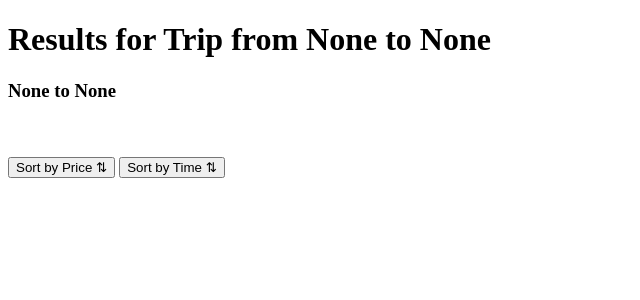
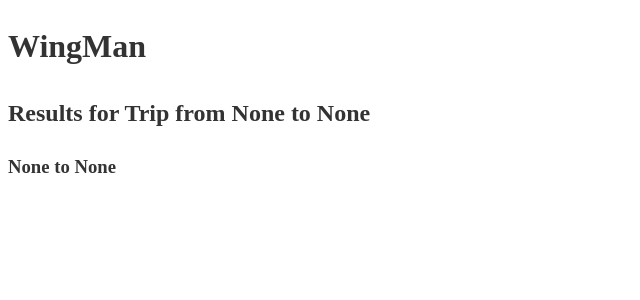
Before and after one commit to aross2010/cmpe131_flask_app, a Flask app: page /results in a window 1280 px wide. Shown: the top 300 px of the page, without its empty margins (0-640 px from the left). Run offline with Flask 3, Linux system fonts and the light colour scheme.

Commit message:
Add files via upload

```diff
--- a/app/models.py
+++ b/app/models.py
@@ -1,4 +1,6 @@
 from app import db
+from sqlalchemy import Numeric
+
 
 class Flight(db.Model):
         origin = db.Column(db.String(50), nullable=False)
@@ -11,3 +13,5 @@ class Flight(db.Model):
         price = db.Column(db.Integer)
         airline = db.Column(db.String(50), nullable=False)
         id = db.Column(db.Integer, primary_key=True)
+
+        class_type = db.Column(db.String(50)) # added class_type ========================================
--- a/app/routes.py
+++ b/app/routes.py
@@ -4,17 +4,11 @@ from flask import redirect
 from app import app
 from app.models import Flight
 
-def parse_departure(departure_str):
-    from datetime import datetime
-    return datetime.strptime(departure_str, '%H:%M:%S').timestamp()
 
 @app.route('/')
 def home():
-    all_airline = [record.airline for record in Flight.query.filter().all()]
-    all_airline = list(set(all_airline))
-
-    return render_template('home.html', all_airline=all_airline)
-
+    discounted_flights = Flight.query.filter(Flight.price < 150).limit(10).all()
+    return render_template('home.html', discounted_flights=discounted_flights)
 
 @app.route('/results')
 def results():
@@ -23,14 +17,15 @@ def results():
     destination = request.args.get('destination')
     departure = request.args.get('departure')
     return_date = request.args.get('return')
-    airline = request.args.get('airline')
-    price_sort = request.args.get('price_sort')
-    time_sort = request.args.get('time_sort')
 
-    departure_flights = Flight.query.filter_by(origin=origin, destination=destination, originDate=departure,airline=airline).all()
-    return_flights = Flight.query.filter_by(origin=destination, destination=origin, originDate=return_date,airline=airline).all()
+    departure_flights = Flight.query.filter_by(origin=origin, destination=destination, originDate=departure).all()
+    return_flights = Flight.query.filter_by(origin=destination, destination=origin, originDate=return_date).all()
+
+    departure_flights_data = [flight.__dict__ for flight in departure_flights]
+    return_flights_data = [flight.__dict__ for flight in return_flights]
 
     paired_flight_data_list = []
+
 
     for departure_flight in departure_flights:
         for return_flight in return_flights:
@@ -39,6 +34,7 @@ def results():
                     'price': departure_flight.price + return_flight.price,
                     'airline': departure_flight.airline,
                     'model': [departure_flight.model, return_flight.model],
+                    'class_type': departure_flight.class_type, # added class_type ===========================================
                     'originTakeoff': departure_flight.takeoff.strftime('%H:%M:%S'),
                     'originLanding': departure_flight.landing.strftime('%H:%M:%S'),
                     'returnTakeoff': return_flight.takeoff.strftime('%H:%M:%S'),
@@ -48,16 +44,5 @@ def results():
 
     print(len(paired_flight_data_list))
 
-    if price_sort:
-        if price_sort == "price":
-            paired_flight_data_list = sorted(paired_flight_data_list, key=lambda x: (x['price']))
-        else:
-            paired_flight_data_list = sorted(paired_flight_data_list, key=lambda x: (-x['price']))
-    else:
-        if time_sort == "time":
-            paired_flight_data_list = sorted(paired_flight_data_list,
-                                             key=lambda x: (parse_departure(x['originTakeoff'])))
-        else:
-            paired_flight_data_list = sorted(paired_flight_data_list,
-                                             key=lambda x: (-parse_departure(x['originTakeoff'])))
+
     return render_template('results.html', flights=paired_flight_data_list, origin=origin, destination=destination, departure=departure, return_date=return_date)
--- a/app/templates/results.html
+++ b/app/templates/results.html
@@ -1,82 +1,49 @@
 <!DOCTYPE html>
-<html>
+<html lang="en">
 <head>
-    <title>Results</title>
+    <meta charset="UTF-8">
+    <title>WingMan: Flight Results</title>
+    <style>
+        body { font-family: 'Times New Roman', Times, serif, sans-serif; line-height: 1.6; }
+        .container { width: 80%; margin: auto; padding: 20px; }
+        h1, h2, h3 { color: #333; }
+        ul { list-style-type: none; padding: 0; }
+        li { margin-bottom: 10px; padding: 10px; background: #f4f4f4; border-left: 5px solid #007BFF; }
+        .flight-heading { margin-top: 20px; }
+        .flight-details { margin-left: 20px; }
+        .price { color: green; font-weight: bold; }
+    </style>
 </head>
+
 <body>
-    <h1>Results for Trip from {{origin}} to {{destination}}</h1>
-    <h3>
-      {{departure}} to {{return_date}}
-    </h3>
-<br></br>
-<button id="sort-by-price">Sort by Price <span class="arrow">&#x21C5;</span></button>
-<button id="sort-by-time">Sort by Time <span class="arrow">&#x21C5;</span></button>
+        <h1>WingMan</h1>
 
+        <h2>Results for Trip from {{origin}} to {{destination}}</h2>
+        <h3>{{departure}} to {{return_date}}</h3>
 
+      <div class="flight-info">
       <ul>
       {% for flight in flights %}
-        <h3>
-          {{flight.airline}} - ${{flight.price}}
-        </h3>
-        <ul>
-          {% for model in flight.models %}
-           <li>{{model}}</li>
-          {% endfor %}
+        <!-- Example of one flight entry -->
+            <h3 class="flight-heading">{{flight.airline}} - <span class="price">${{flight.price}}</span></h3>
+            <ul class="flight-details">
+                <li>Outbound Flight: {{origin}} to {{destination}} <br>
+                    Departure: {{flight.originTakeoff}} <br>
+                    Arrival: {{flight.originLanding}} <br>
+                    Aircraft: {{flight.model[0]}} <br>
+                    Class: {{flight.class_type}}
+                </li>
+                <li>Inbound Flight: {{destination}} to {{origin}} <br>
+                    Departure: {{flight.returnTakeoff}} <br>
+                    Arrival: {{flight.returnLanding}} <br>
+                    Aircraft: {{flight.model[1]}} <br>
+                    Class: {{flight.class_type}}
+                </li>
             </ul>
-        <h5>
-          {{origin}} to {{destination}}
-        </h5>
-        <p>
-          {{flight.originTakeoff}} to {{flight.originLanding}}
-        </p>
-        <p>
-          {{flight.model[0]}}
-        </p>
-        <h5>
-          {{destination}} to {{origin}}
-        </h5>
-        <p>
-          {{flight.returnTakeoff}} to {{flight.returnLanding}}
-        </p>
-        <p>
-          {{flight.model[1]}}
-        </p>
-        <button>
-          Book Now
-        </button>
-        <br/>
-
-
+        </div>
+        <!-- Repeat the above div for each flight as needed -->
+    </div>
           {% endfor %}
     </ul>
 </body>
 </html>
-
-<script>
-
-  var currentParams = new URLSearchParams(window.location.search);
-
-  document.getElementById('sort-by-price').addEventListener('click', function() {
-  currentParams.delete('time_sort');
-    if (currentParams.has('price_sort')) {
-      var currentSort = currentParams.get('price_sort');
-      var newSort = (currentSort === 'price') ? '-price' : 'price';
-      currentParams.set('price_sort', newSort);
-    } else {
-      currentParams.append('price_sort', 'price');
-    }
-    window.location.search = currentParams.toString();
-  });
-
-  document.getElementById('sort-by-time').addEventListener('click', function() {
-    currentParams.delete('price_sort');
-    if (currentParams.has('time_sort')) {
-      var currentSort = currentParams.get('time_sort');
-      var newSort = (currentSort === 'time') ? '-time' : 'time';
-      currentParams.set('time_sort', newSort);
-    } else {
-      currentParams.append('time_sort', 'time');
-    }
-    window.location.search = currentParams.toString();
-  });
-</script>
```
Also changed, not shown: app/templates/home.html (+26 -35 lines), seeds.py (+21 -3 lines), 1 other file. Lines whose indentation alone changed are shown as unchanged.
